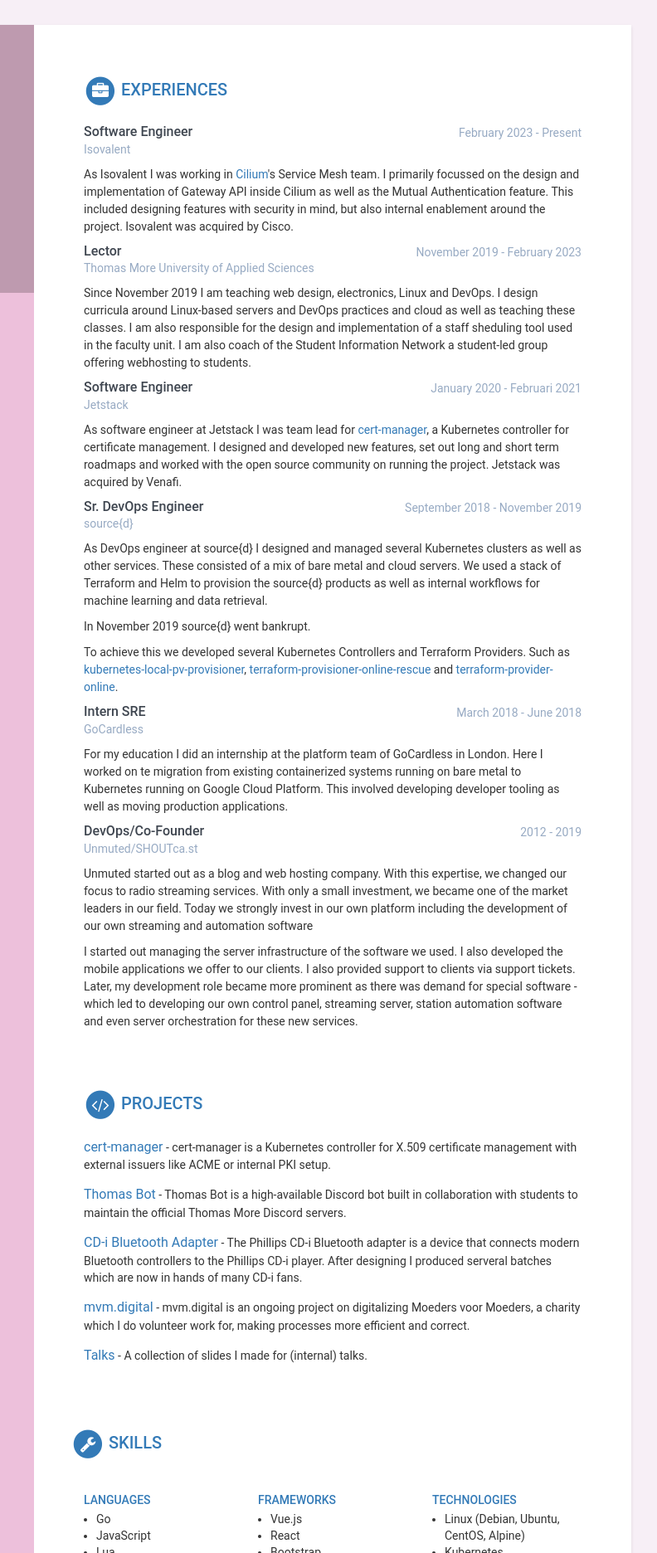
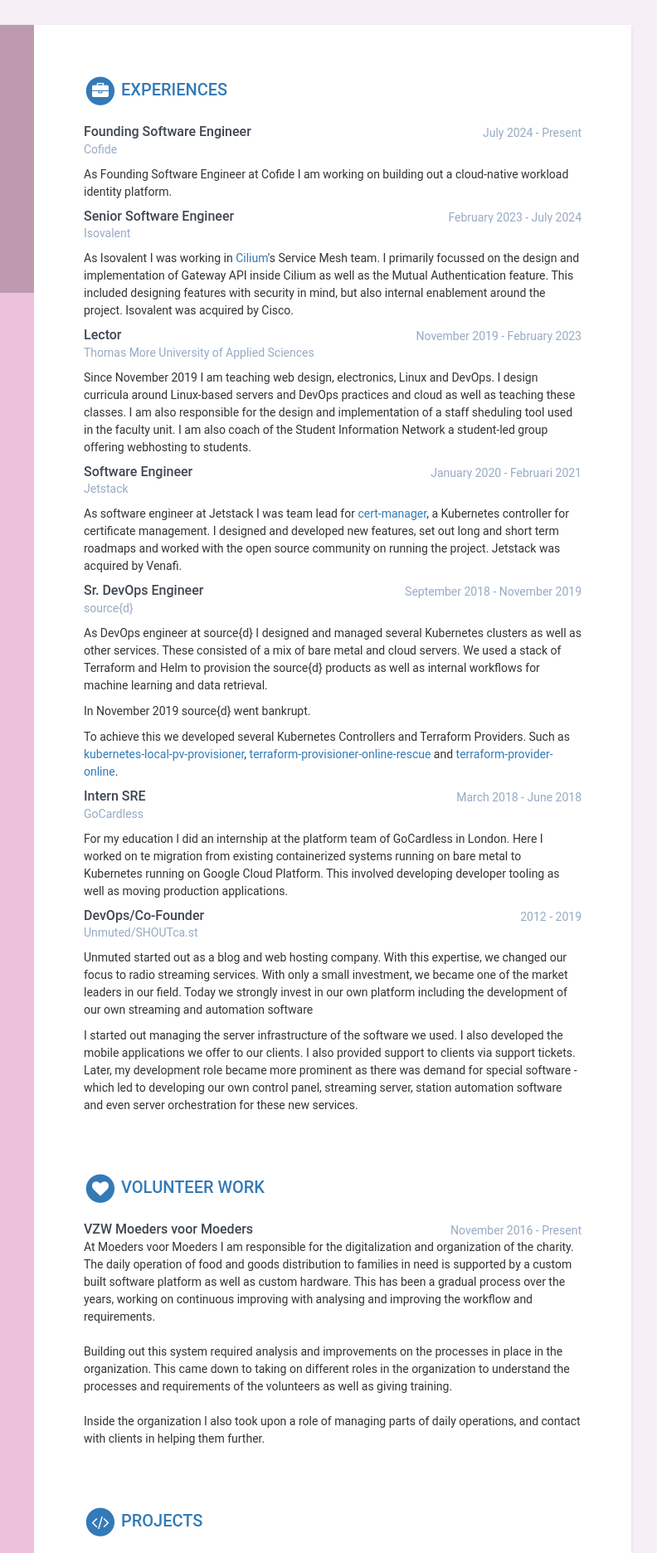
Before and after one commit to meyskens/cv, a plain HTML site: page cv/index.html in a window 1280 px wide. Shown: the top 1872 px of the page at 83% size, 359-1151 px from the left. Drawn offline with nearby package versions, Linux system fonts and the light colour scheme.

Commit message:
Add Cofide and MvM

```diff
--- a/cv/index.html
+++ b/cv/index.html
@@ -88,8 +88,25 @@
           <div class="item">
             <div class="meta">
               <div class="upper-row">
-                <h3 class="job-title">Software Engineer</h3>
-                <div class="time">February 2023 - Present</div>
+                <h3 class="job-title">Founding Software Engineer</h3>
+                <div class="time">July 2024 - Present</div>
+              </div>
+              <div class="company">
+                Cofide
+              </div>
+            </div>
+            <div class="details">
+              <p>
+                As Founding Software Engineer at Cofide I am working on building out a cloud-native workload identity platform.
+              </p>
+            </div>
+          </div>
+
+          <div class="item">
+            <div class="meta">
+              <div class="upper-row">
+                <h3 class="job-title">Senior Software Engineer</h3>
+                <div class="time">February 2023 - July 2024</div>
               </div>
               <div class="company">
                 Isovalent
@@ -234,6 +251,37 @@
           </div>
         </section>
 
+        <section class="section">
+          <h2 class="section-title">
+            <span class="fa-stack">
+              <i class="fa fa-circle fa-stack-2x"></i>
+              <i class="fa fa-heart fa-stack-1x fa-inverse"></i>
+            </span>
+            Volunteer Work
+          </h2>
+
+          <div class="item">
+            <div class="meta">
+              <div class="upper-row">
+                <h3 class="job-title">VZW Moeders voor Moeders</h3>
+                <div class="time">November 2016 - Present</div>
+              </div>
+            </div>
+            <div class="details">
+              <p>
+                At Moeders voor Moeders I am responsible for the digitalization and organization of the charity.
+                The daily operation of food and goods distribution to families in need is supported by a custom built software platform as well as custom hardware.
+                This has been a gradual process over the years, working on continuous improving with analysing and improving the workflow and requirements.
+                <br><br>
+                Building out this system required analysis and improvements on the processes in place in the organization.
+                This came down to taking on different roles in the organization to understand the processes and requirements of the volunteers as well as giving training.
+                <br><br>
+                Inside the organization I also took upon a role of managing parts of daily operations, and contact with clients in helping them further.
+              </p>
+            </div>
+          </div>
+        </section>
+
         <section class="section projects-section">
           <h2 class="section-title">
             <span class="fa-stack">
```
